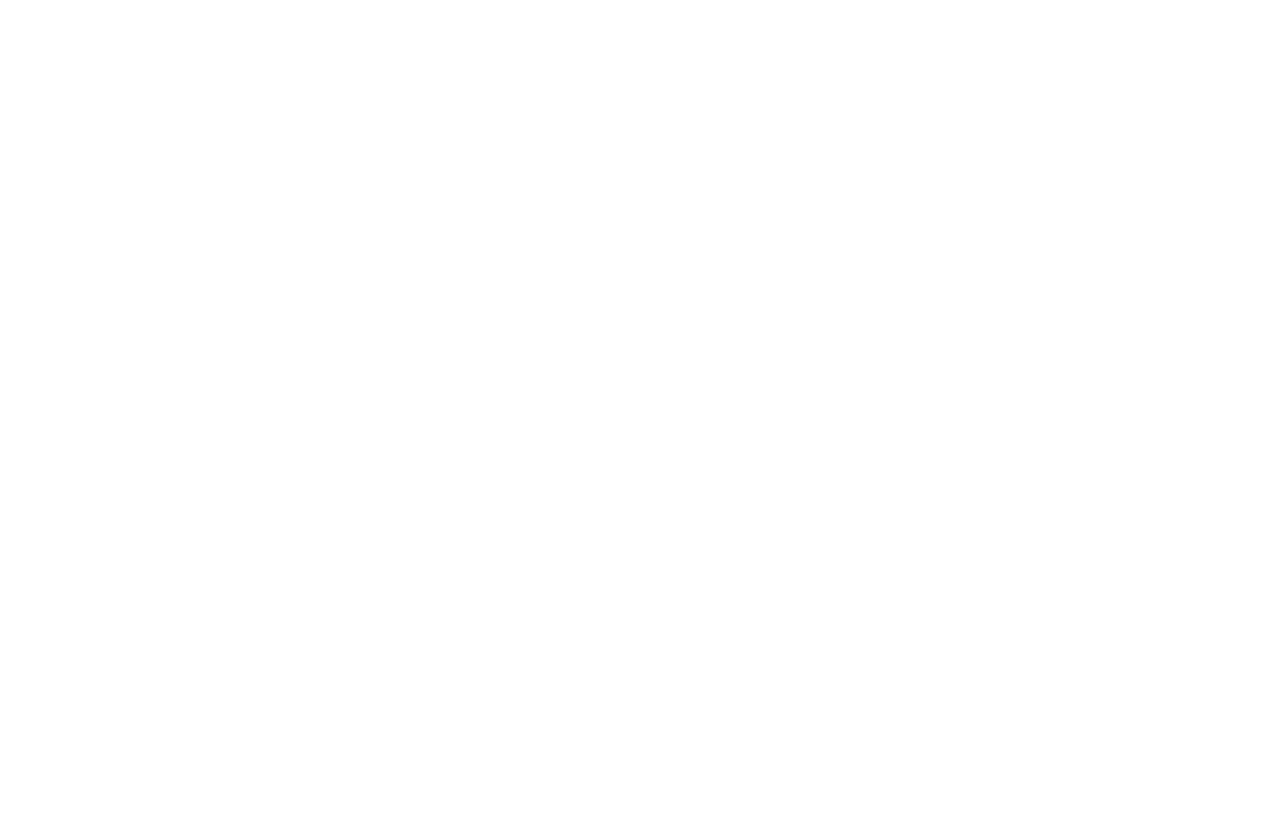
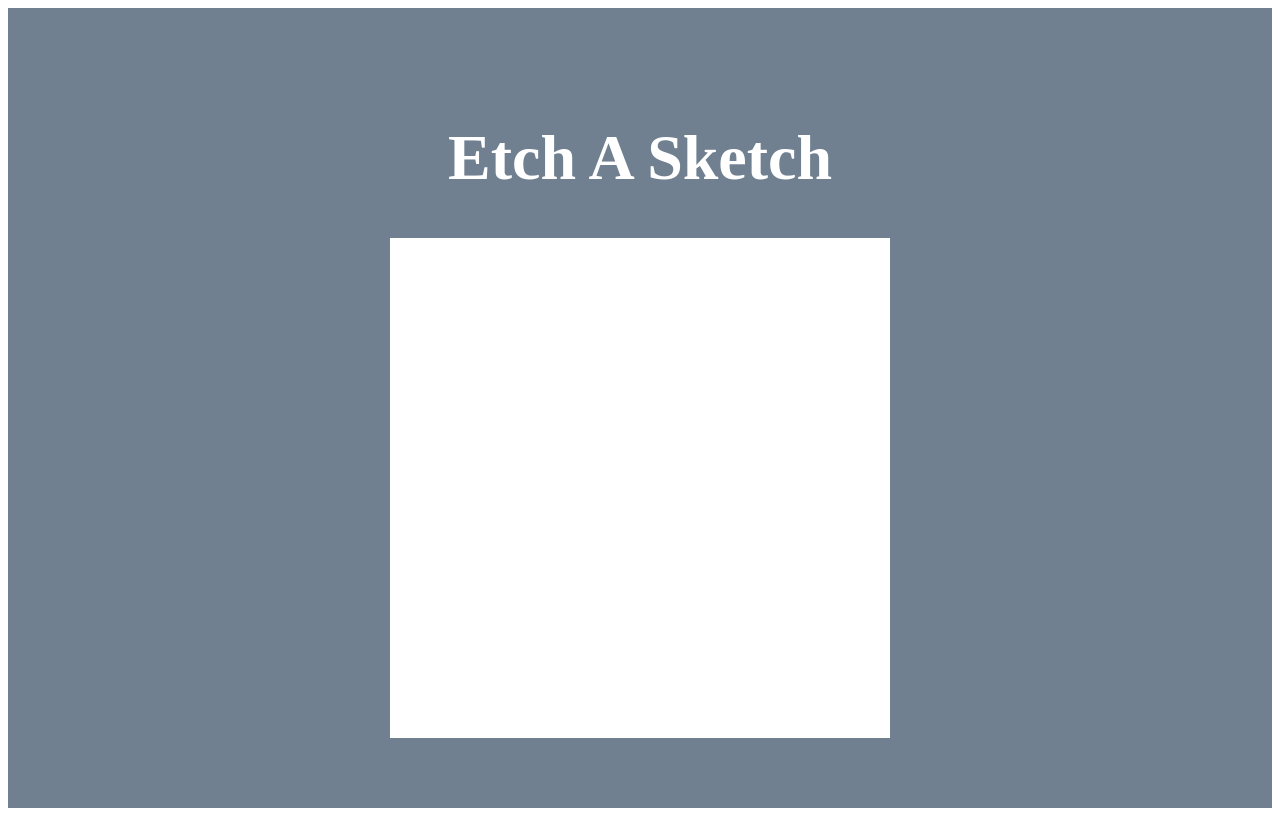
Before and after one commit to calicolive/etch, a plain HTML site: page index.html in a window 1280 px wide. Drawn offline with Linux system fonts and the light colour scheme.

Commit message:
added etch board and etch func

```diff
--- a/index.html
+++ b/index.html
@@ -10,6 +10,10 @@
 </head>
 
 <body>
+    <div class="container">
+    <h1 class="title">Etch A Sketch</h1>
+    <div class="board"></div>
+    </div>
 
 </body>
 </html>
--- a/script.js
+++ b/script.js
@@ -0,0 +1,13 @@
+let board = document.querySelector('.board');
+board.style.gridTemplateColumns = `repeat(16, 1fr)`
+board.style.gridTemplateRows = `repeat(16, 1fr)`
+
+
+for(let i =0; i < 256; i++){
+    let square = document.createElement('div')
+    square.addEventListener('mouseover',() => {
+        square.style.backgroundColor = 'blue';
+    });
+    square.style.backgroundColor = 'white';
+    board.insertAdjacentElement('beforeend', square);
+}
--- a/style.css
+++ b/style.css
@@ -0,0 +1,24 @@
+*{
+    box-sizing:border-box;
+}
+
+.container{
+    display: flex;
+    flex-direction: column;
+    justify-content: center;
+    align-items: center;
+    text-align: center;
+    min-height: 100vh;
+    background-color: slategray;
+}
+.title{
+    font-size:4rem;
+    color:white;
+}
+
+
+.board{
+    display: grid;
+    width: 500px;
+    height: 500px
+}
```
